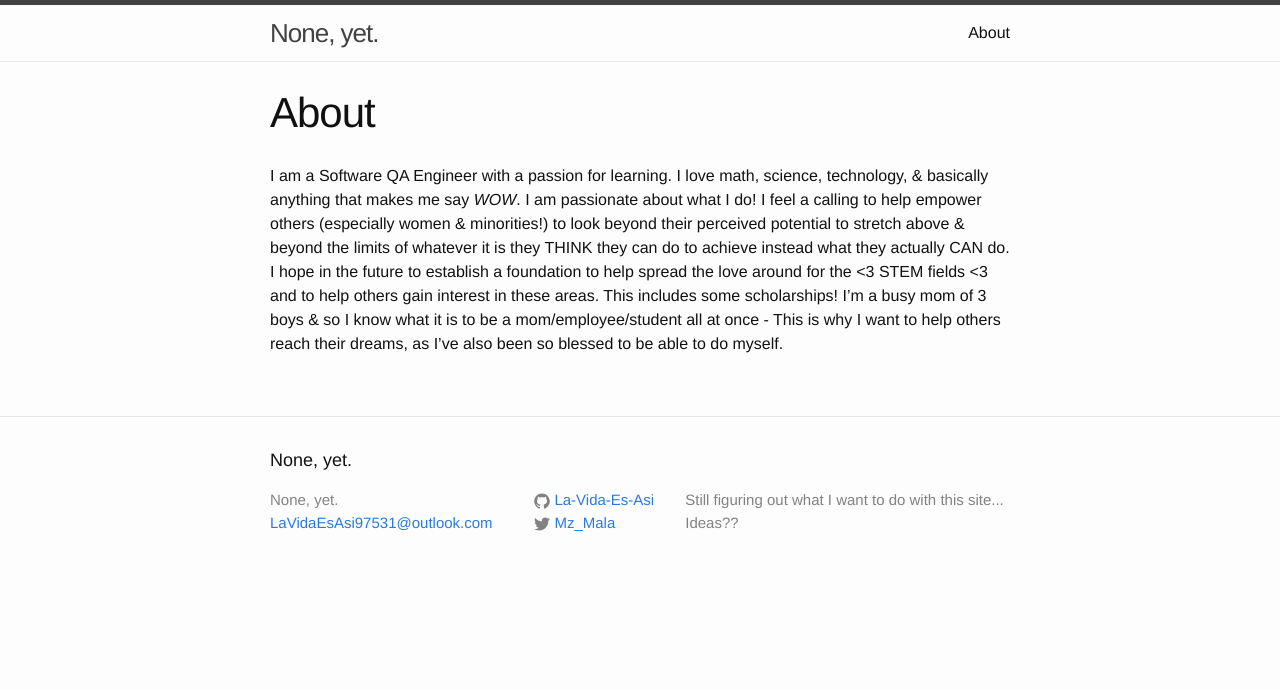
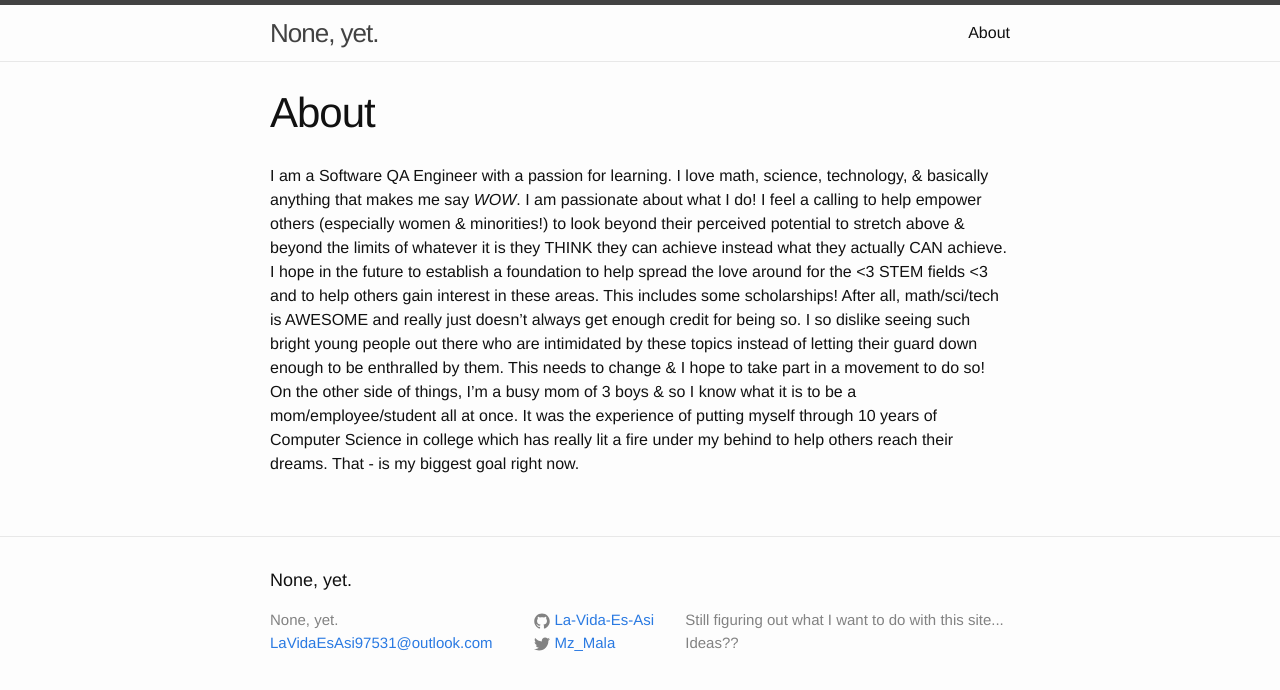
Before and after one commit to La-Vida-Es-Asi/La-Vida-Es-Asi.github.io, a Jekyll site: the page built from about.md, in a window 1280 px wide. Shown: the top 690 px of the page. Built offline with Jekyll 4.4.1, drawn with Linux system fonts in a browser that asks for light colours.

Commit message:
Update about.md
Fixed typos and added some more in there.

```diff
--- a/about.md
+++ b/about.md
@@ -4,4 +4,4 @@ title: About
 permalink: /about/
 ---
 
-I am a Software QA Engineer with a passion for learning.  I love math, science, technology, & basically anything that makes me say *WOW*.  I am passionate about what I do!  I feel a calling to help empower others (especially women & minorities!) to look beyond their perceived potential to stretch above & beyond the limits of whatever it is they THINK they can do to achieve instead what they actually CAN do.  I hope in the future to establish a foundation to help spread the love around for the <3 STEM fields <3 and to help others gain interest in these areas.  This includes some scholarships!  I'm a busy mom of 3 boys & so I know what it is to be a mom/employee/student all at once - This is why I want to help others reach their dreams, as I've also been so blessed to be able to do myself.
+I am a Software QA Engineer with a passion for learning.  I love math, science, technology, & basically anything that makes me say *WOW*.  I am passionate about what I do!  I feel a calling to help empower others (especially women & minorities!) to look beyond their perceived potential to stretch above & beyond the limits of whatever it is they THINK they can achieve instead what they actually CAN achieve.  I hope in the future to establish a foundation to help spread the love around for the <3 STEM fields <3 and to help others gain interest in these areas.  This includes some scholarships!  After all, math/sci/tech is AWESOME and really just doesn't always get enough credit for being so.  I so dislike seeing such bright young people out there who are intimidated by these topics instead of letting their guard down enough to be enthralled by them.  This needs to change & I hope to take part in a movement to do so!  On the other side of things, I'm a busy mom of 3 boys & so I know what it is to be a mom/employee/student all at once.  It was the experience of putting myself through 10 years of Computer Science in college which has really lit a fire under my behind to help others reach their dreams.  That - is my biggest goal right now.
```
